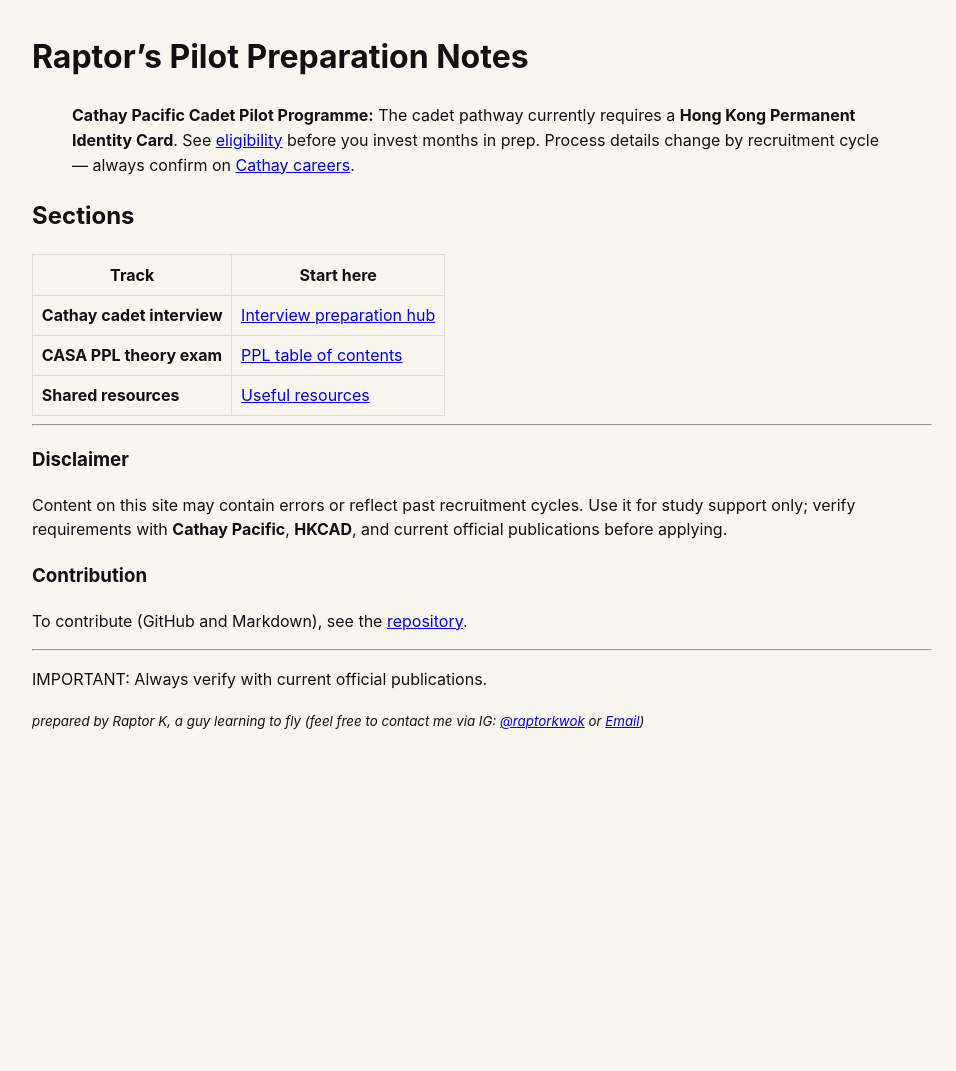
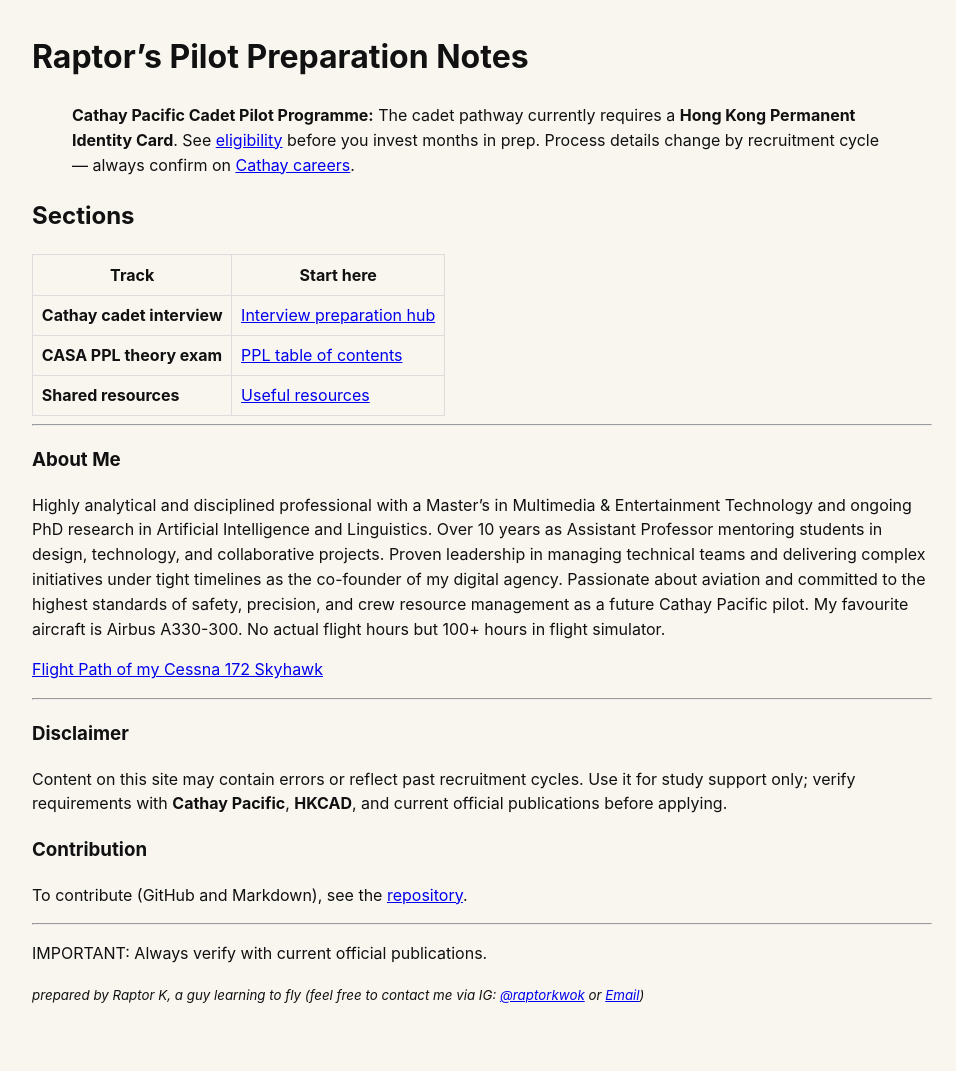
Before and after one commit to shivanraptor/pilot-ppl-notes, a Jekyll site: the page built from index.md, in a window 1280 px wide. Shown: the whole page, without its empty margins (158-1114 px from the left). Built offline with Jekyll 4.4.1, drawn with Linux system fonts in a browser that asks for light colours; before the commit the page ends 900 px from its top, so only the background shows below that.

Commit message:
Update index.md

```diff
--- a/index.md
+++ b/index.md
@@ -16,6 +16,14 @@
 
 ---
 
+### About Me
+
+Highly analytical and disciplined professional with a Master’s in Multimedia & Entertainment Technology and ongoing PhD research in Artificial Intelligence and Linguistics. Over 10 years as Assistant Professor mentoring students in design, technology, and collaborative projects. Proven leadership in managing technical teams and delivering complex initiatives under tight timelines as the co-founder of my digital agency. Passionate about aviation and committed to the highest standards of safety, precision, and crew resource management as a future Cathay Pacific pilot. My favourite aircraft is Airbus A330-300. No actual flight hours but 100+ hours in flight simulator.
+
+[Flight Path of my Cessna 172 Skyhawk](flight_path/)
+
+---
+
 ### Disclaimer
 
 Content on this site may contain errors or reflect past recruitment cycles. Use it for study support only; verify requirements with **Cathay Pacific**, **HKCAD**, and current official publications before applying.
```
